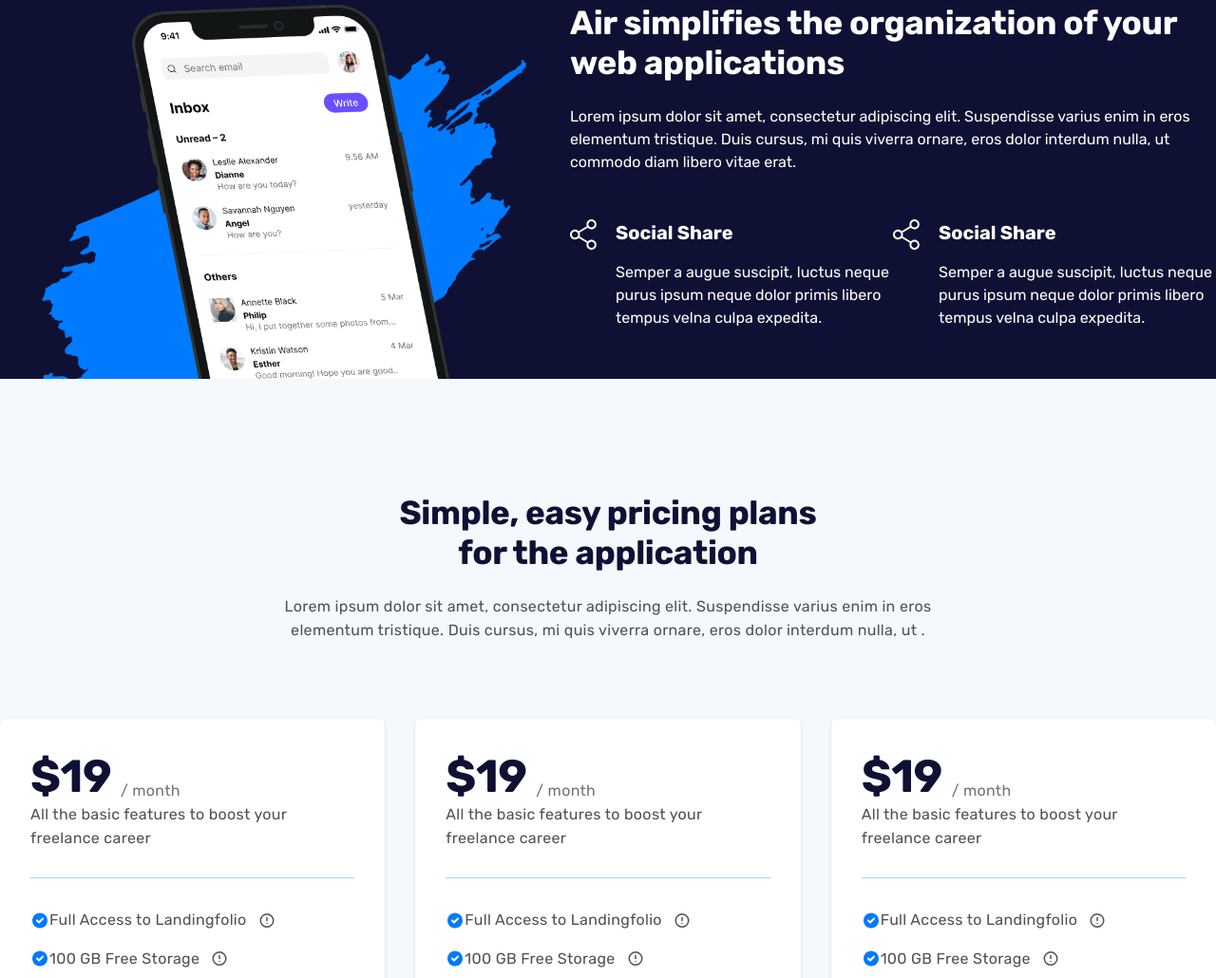
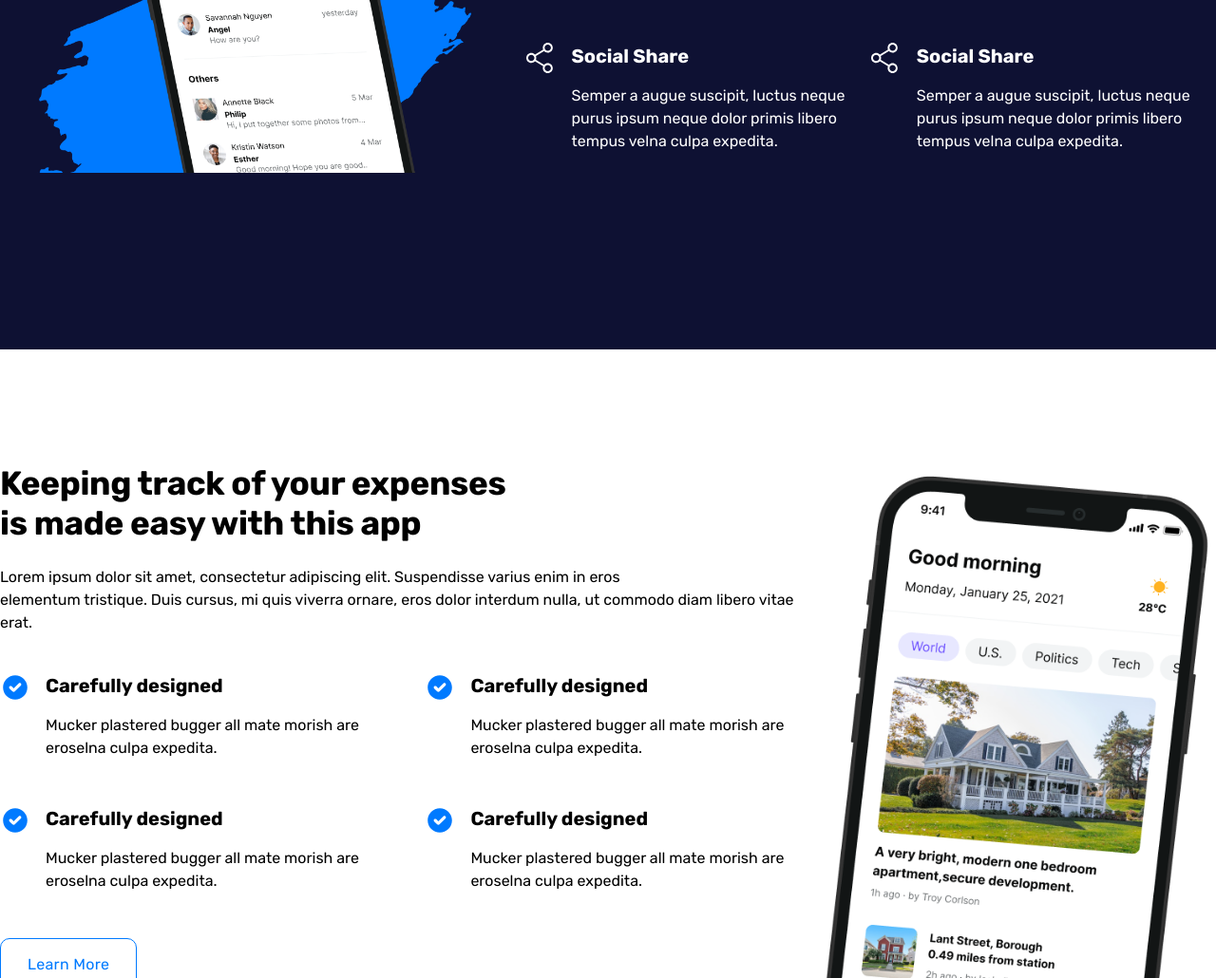
Before and after one commit to Abdukhamid000/Air_lendingPage, a website: page src/index.html in a window 1280 px wide. Shown: the part 1770-2800 px from the top of the page at 95% size. Drawn offline with Linux system fonts and the light colour scheme.

Commit message:
almost ready

```diff
--- a/src/index.html
+++ b/src/index.html
@@ -30,14 +30,16 @@
     </header>
     <main>
       <section id="mainShowcase" class="pb-[100px]">
-        <div class="container md:flex items-center">
+        <div
+          class="container flex flex-col justify-center md:flex-row items-center"
+        >
           <img src="./images/HeroImage.png" class="hero-img" alt="" />
           <div class="mainContentx">
-            <h1 class="text-bodyColor">
+            <h1 class="text-bodyColor text-center xl:text-left">
               Discover How Trending <br />
               Apps Can Benefit You
             </h1>
-            <p class="mt-6 mb-10">
+            <p class="mt-6 mb-10 text-center xl:text-left">
               Boost your productivity with a simple to-do app. A mobile
               application <br />
               Budgeting for your personal life
@@ -116,14 +118,15 @@
 
       <section id="demos" class="bg-bodyColor pt-[185px]">
         <div class="container lg:flex">
-          <img
-            class="demo-img bg-contain"
-            src="./images/Group 1990.png"
-            height="700px"
-            width="600px"
-            alt=""
-          />
-          <div class="text-white">
+          <div class="w-full h-full hidden xl:block">
+            <img
+              src="./images/Group 1990.png"
+              height="100%"
+              width="100%"
+              alt=""
+            />
+          </div>
+          <div class="text-white pb-[207px]">
             <h1>Air simplifies the organization of your web applications</h1>
             <p class="mt-6 mb-12">
               Lorem ipsum dolor sit amet, consectetur adipiscing elit.
@@ -131,7 +134,7 @@
               mi quis viverra ornare, eros dolor interdum nulla, ut commodo diam
               libero vitae erat.
             </p>
-            <div class="flex">
+            <div class="md:flex">
               <div class="card flex items-start gap-x-5">
                 <img src="./icons/share.svg" alt="" />
                 <div>
@@ -157,7 +160,76 @@
         </div>
       </section>
 
-      <section id="feature"></section>
+      <section id="feature" class="pt-[120px] pb-7">
+        <div class="flex container">
+          <div>
+            <h1>
+              Keeping track of your expenses <br />
+              is made easy with this app
+            </h1>
+            <p class="mt-6">
+              Lorem ipsum dolor sit amet, consectetur adipiscing elit.
+              Suspendisse varius enim in eros <br />
+              elementum tristique. Duis cursus, mi quis viverra ornare, eros
+              dolor interdum nulla, ut commodo diam libero vitae erat.
+            </p>
+            <div class="grid mt-10 gap-12 grid-cols-1 xl:grid-cols-2">
+              <div class="flex items-start justify-center gap-x-4">
+                <img
+                  src="./icons/checked2.svg"
+                  height="32px"
+                  width="32px"
+                  alt=""
+                />
+                <div>
+                  <h4>Carefully designed</h4>
+                  <p class="mt-4">
+                    Mucker plastered bugger all mate morish are eroselna culpa
+                    expedita.
+                  </p>
+                </div>
+              </div>
+              <div class="flex items-start justify-center gap-x-4">
+                <img src="./icons/checked2.svg" alt="" />
+                <div>
+                  <h4>Carefully designed</h4>
+                  <p class="mt-4">
+                    Mucker plastered bugger all mate morish are eroselna culpa
+                    expedita.
+                  </p>
+                </div>
+              </div>
+              <div class="flex items-start justify-center gap-x-4">
+                <img src="./icons/checked2.svg" alt="" />
+                <div>
+                  <h4>Carefully designed</h4>
+                  <p class="mt-4">
+                    Mucker plastered bugger all mate morish are eroselna culpa
+                    expedita.
+                  </p>
+                </div>
+              </div>
+              <div class="flex items-start justify-center gap-x-4">
+                <img src="./icons/checked2.svg" alt="" />
+                <div>
+                  <h4>Carefully designed</h4>
+                  <p class="mt-4">
+                    Mucker plastered bugger all mate morish are eroselna culpa
+                    expedita.
+                  </p>
+                </div>
+              </div>
+            </div>
+            <button class="btn mt-12 border-blue border text-blue">
+              Learn More
+            </button>
+          </div>
+          <div
+            class="bg-group hidden xl:block bg-no-repeat bg-contain bg-right"
+            style="width: 600px"
+          ></div>
+        </div>
+      </section>
 
       <section id="blog" class="py-[120px]">
         <div class="container">
@@ -414,7 +486,9 @@
           elementum tristique. Duis cursus, mi quis viverra ornare duis cursus,
           mi quis viverra.
         </p>
-        <div class="flex gap-[21px] justify-center">
+        <div
+          class="flex flex-col md:flex-row items-center gap-[21px] justify-center"
+        >
           <input type="text" placeholder="Enter your email" />
           <button class="btn bg-lightBrown">
             <a href="#">Download App</a>
@@ -427,7 +501,9 @@
       </section>
 
       <footer class="bg-[#0F172A] pt-[122px]">
-        <div class="container grid grid-cols-4 gap-x-4 px-4">
+        <div
+          class="container grid grid-cols-2 justify-center md:grid-cols-4 gap-x-4 px-4"
+        >
           <ul class="text-[#E4E4E7]">
             <li>
               <a href="#">Company</a>
--- a/src/input.css
+++ b/src/input.css
@@ -149,6 +149,19 @@
     letter-spacing: -0.01em;
   }
 
+  #feature h1 {
+    font-weight: 700;
+    font-size: 48px;
+    line-height: 120%;
+    letter-spacing: -0.01em;
+  }
+
+  #feature h4 {
+    font-weight: 700;
+    font-size: 20px;
+    line-height: 140%;
+  }
+
   #description p {
     font-size: 16px;
     line-height: 155%;
@@ -176,6 +189,12 @@
     line-height: 155%;
     letter-spacing: 0.02em;
     color: #fff;
+  }
+
+  .btn:hover {
+    background-color: #007aff;
+    color: #fff;
+    transition: 0.5s;
   }
 
   #contact p {
@@ -207,7 +226,7 @@
       font-size: 35px !important;
     }
     #mainShowcase .hero-img {
-      width: 500px;
+      width: 400px;
     }
 
     #contact p {
@@ -217,5 +236,32 @@
     input {
       width: 255.67px;
     }
+
+    header {
+      display: none;
+    }
+  }
+
+  @media (max-width: 640px) {
+
+    #mainShowcase .hero-img {
+      width: 375px;
+    }
+
+    h1 {
+      font-size: 17px !important;
+    }
+
+    h4 {
+      font-size: 17px !important;
+    }
+
+    p {
+      font-size: 15px !important;
+    }
+
+    .price button {
+      padding: 10px;
+    }
   }
 }
--- a/tailwind.config.js
+++ b/tailwind.config.js
@@ -27,7 +27,9 @@ module.exports = {
 
     extend: {
       backgroundImage: {
-        group: "url('/src/images/Group 1990.png')",
+        group:
+          "url('/src/images/iPhone 12 Pro mockup.png'), url('/src/images/iphone12Back.png')",
+        iphone12Back: "url('/src/images/Group 1990.png')",
       },
     },
   },
```
Also changed, not shown: dist/output.css, src/icons/checked2.svg (added), src/images/iPhone 12 Pro mockup.png (added), src/images/iphone12back.png (added).
